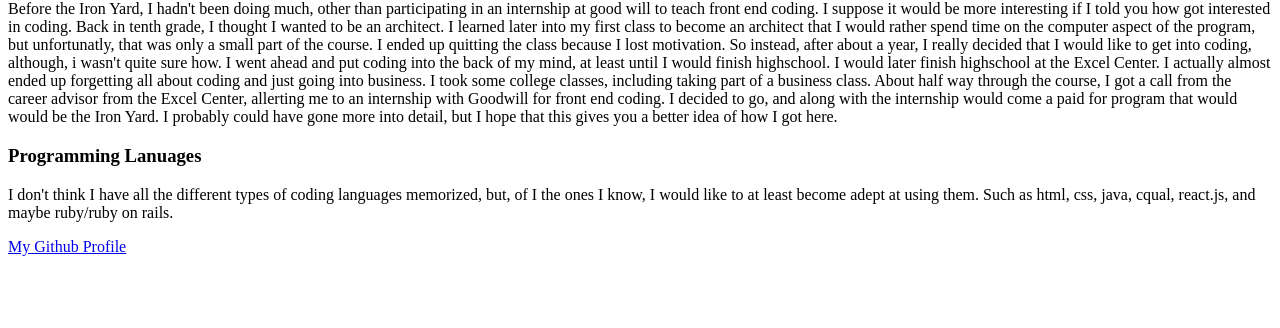
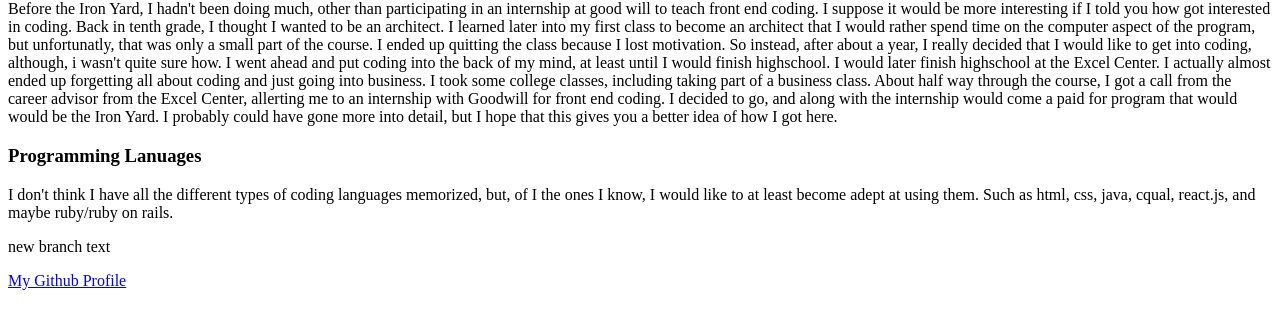
Before and after one commit to Imzach1x/Git-skills, a plain HTML site: page index.html in a window 1280 px wide. Shown: the part 66-394 px from the top of the page. Drawn offline with Linux system fonts and the light colour scheme.

Commit message:
branch commit

```diff
--- a/index.html
+++ b/index.html
@@ -19,4 +19,8 @@
   become adept at using them. Such as html, css, java, cqual, react.js, and maybe ruby/ruby on rails.
 </p>
 
+<p>
+  new branch text
+</p>
+
 <a href="https://github.com/Imzach1x">My Github Profile</a>
```
